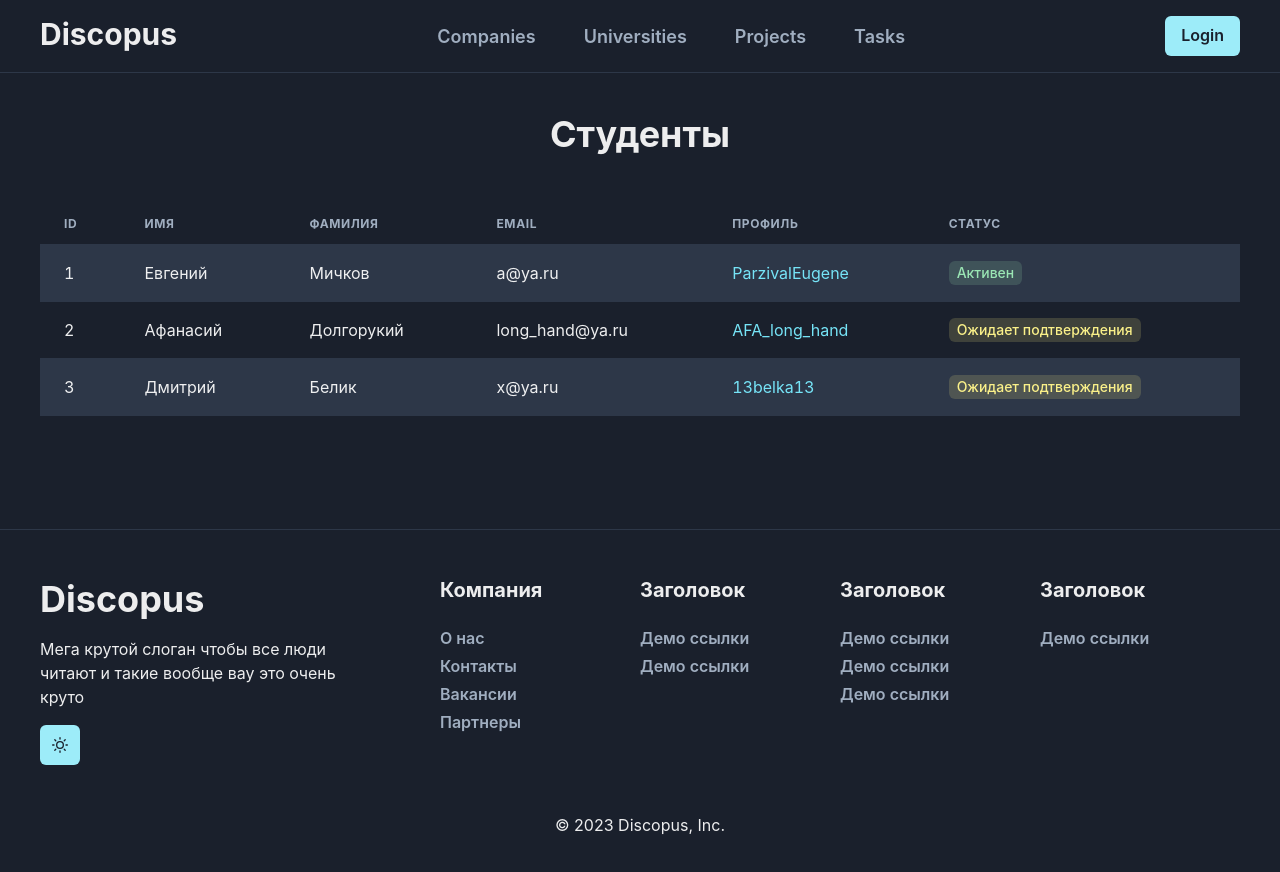
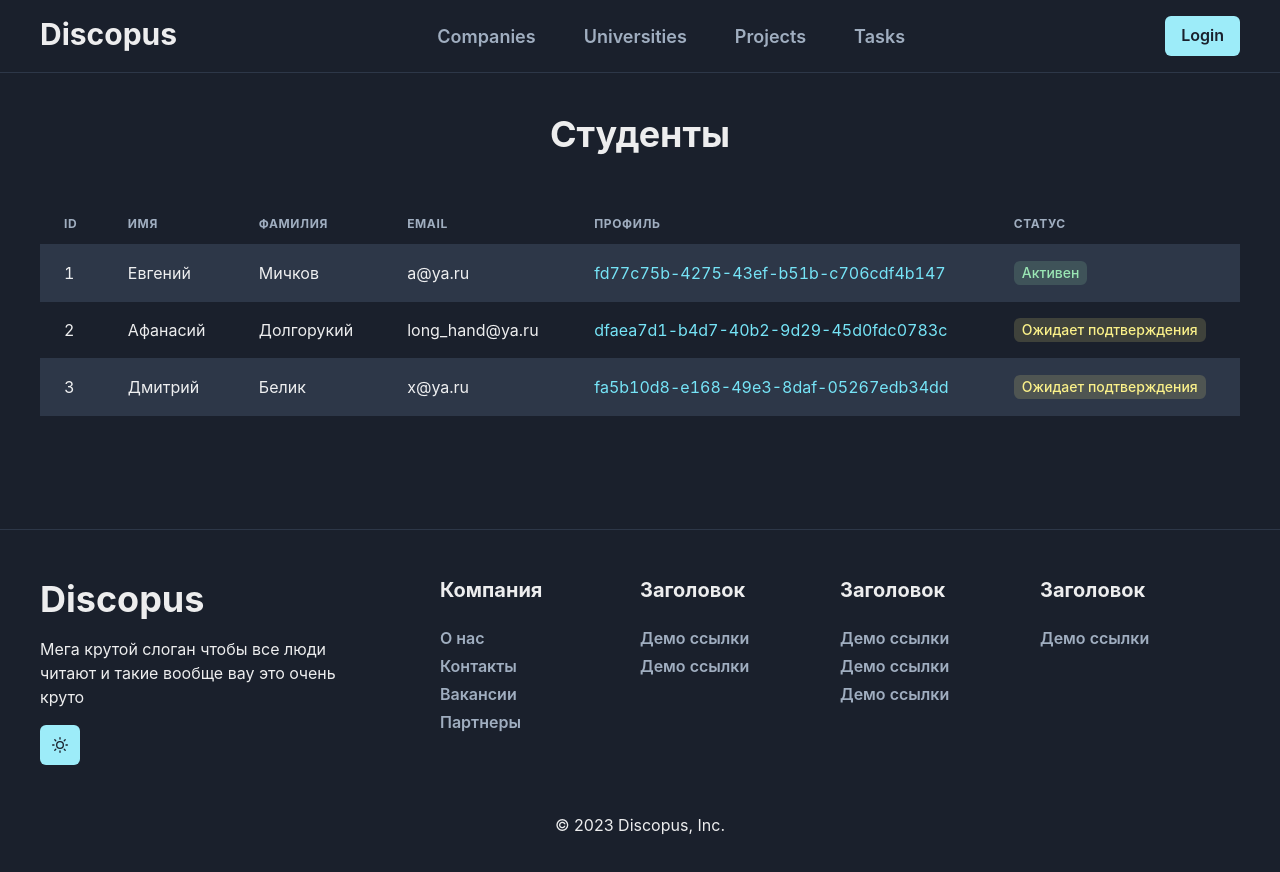
Before and after one commit to Discopus/Frontend, a React (Vite) app: page /students in a window 1280 px wide. Shown: the top 872 px of the page. Built offline with nearby package versions, Linux system fonts and the light colour scheme.

Commit message:
username fix

```diff
--- a/src/components/StudentList/StudentList.tsx
+++ b/src/components/StudentList/StudentList.tsx
@@ -34,7 +34,6 @@ const data: UserData[] = [
     firstName: "Евгений",
     lastName: "Мичков",
     roleId: 2,
-    username: "ParzivalEugene",
     email: "a@ya.ru",
     avatarURL: "https://avatars.githubusercontent.com/u/60107488?s=2048&v=4",
     status: "active",
@@ -44,7 +43,6 @@ const data: UserData[] = [
     firstName: "Афанасий",
     lastName: "Долгорукий",
     roleId: 2,
-    username: "AFA_long_hand",
     email: "long_hand@ya.ru",
     avatarURL: "https://avatars.githubusercontent.com/u/36966491?v=4&s=1024",
     status: "pending",
@@ -55,7 +53,6 @@ const data: UserData[] = [
     firstName: "Дмитрий",
     lastName: "Белик",
     roleId: 2,
-    username: "13belka13",
     email: "x@ya.ru",
     avatarURL: "https://avatars.githubusercontent.com/u/62833220?s=1024&v=4",
     status: "pending",
@@ -113,7 +110,7 @@ const StudentList = () => {
               <Td>{user.email}</Td>
               <Td>
                 <ChakraLink color="cyan.300">
-                  <Link to={`/users/${user.id}`}>{user.username}</Link>
+                  <Link to={`/users/${user.id}`}>{user.id}</Link>
                 </ChakraLink>
               </Td>
               <Td>
```
